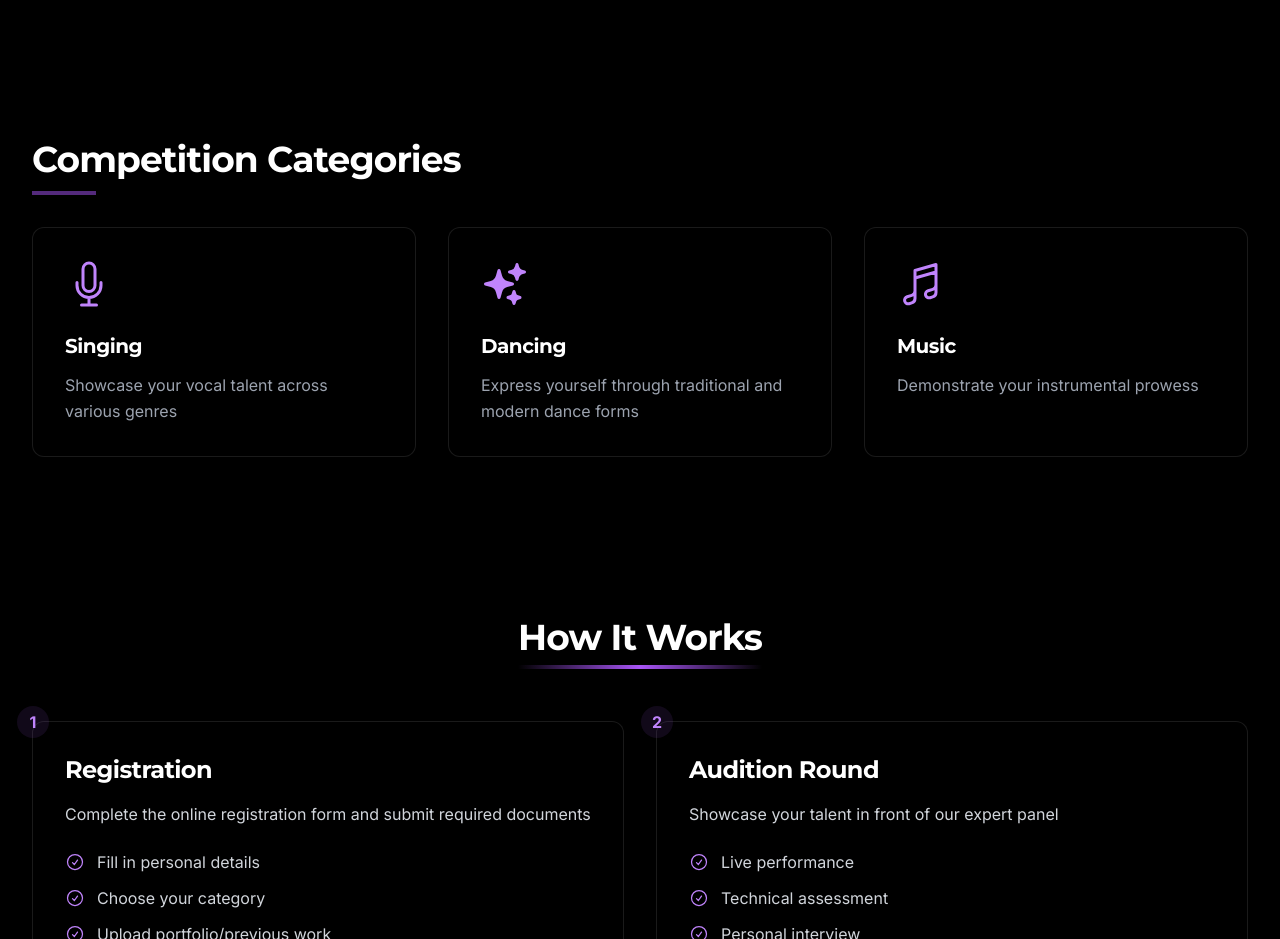
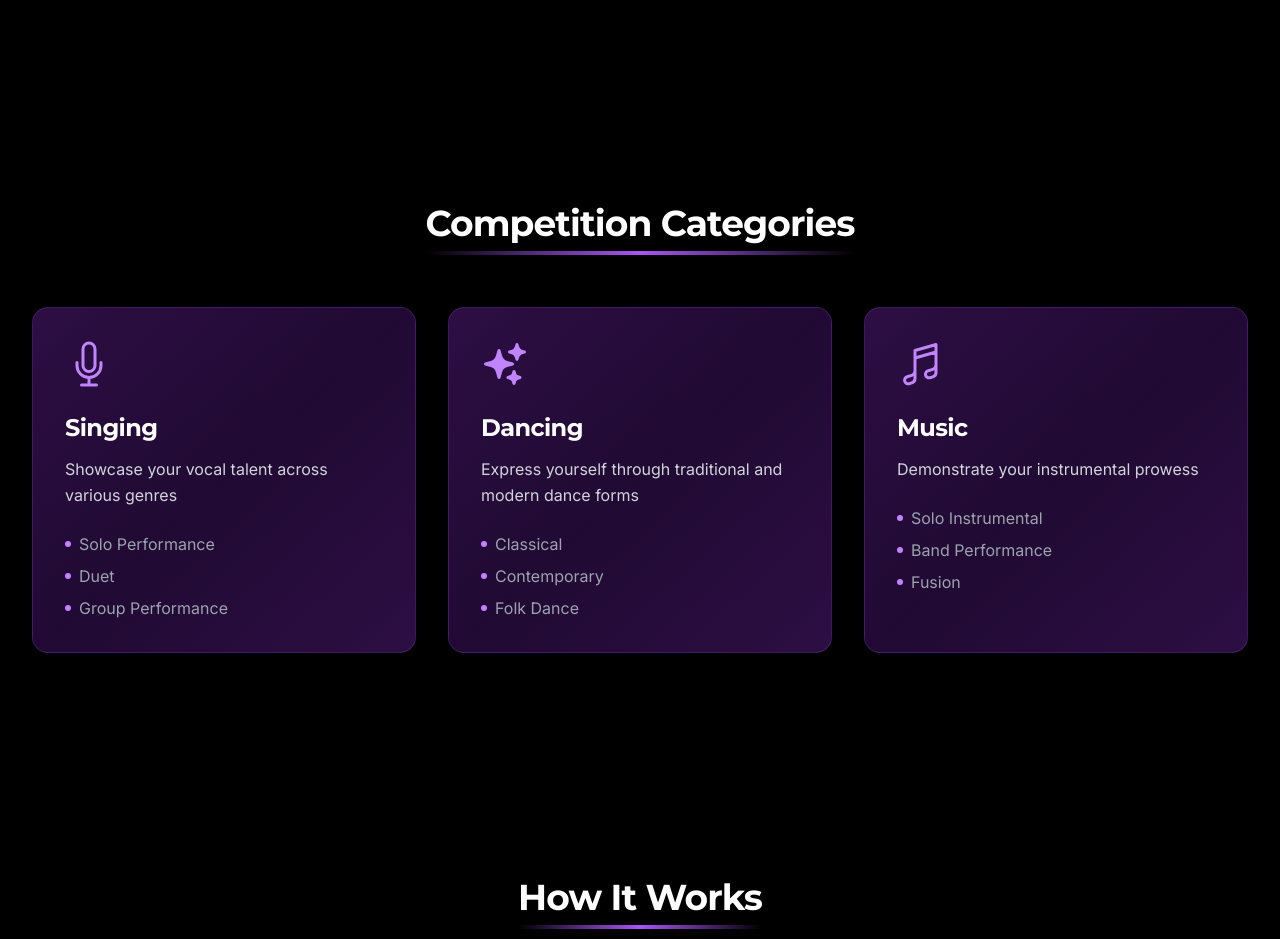
Before and after one commit to sandeshshrestha77/Sikkim-Rising-Star, a Next.js app: page / in a window 1280 px wide. Shown: the part 1460-2399 px from the top of the page. Built offline with nearby package versions, Linux system fonts and the light colour scheme.

Commit message:
Assistant checkpoint: Update competition categories with modern styling
Assistant generated file changes:
- app/components/home/Categories.tsx: Update competition categories with modern styling

---

User prompt:

you missed competion category

```diff
--- a/app/components/home/Categories.tsx
+++ b/app/components/home/Categories.tsx
@@ -1,40 +1,55 @@
+
 import { MicrophoneIcon, MusicalNoteIcon } from '@heroicons/react/24/outline';
 import { SparklesIcon } from '@heroicons/react/24/solid';
+import Section from '../ui/Section';
 
 const categories = [
   {
     title: 'Singing',
     description: 'Showcase your vocal talent across various genres',
-    icon: MicrophoneIcon
+    icon: MicrophoneIcon,
+    features: ['Solo Performance', 'Duet', 'Group Performance']
   },
   {
     title: 'Dancing',
     description: 'Express yourself through traditional and modern dance forms',
-    icon: SparklesIcon
+    icon: SparklesIcon,
+    features: ['Classical', 'Contemporary', 'Folk Dance']
   },
   {
     title: 'Music',
     description: 'Demonstrate your instrumental prowess',
-    icon: MusicalNoteIcon
+    icon: MusicalNoteIcon,
+    features: ['Solo Instrumental', 'Band Performance', 'Fusion']
   }
 ];
 
 export default function Categories() {
   return (
-    <div className="mb-24">
-      <h2 className="section-title">Competition Categories</h2>
+    <Section title="Competition Categories" className="mb-24">
       <div className="grid grid-cols-1 md:grid-cols-3 gap-8">
         {categories.map((category) => {
           const Icon = category.icon;
           return (
-            <div key={category.title} className="card group hover:bg-white/5">
+            <div key={category.title}
+              className="relative group p-8 rounded-2xl bg-gradient-to-br from-purple-900/50 via-purple-800/30 to-purple-900/50 border border-purple-500/20 hover:border-purple-500/40 transition-all duration-300 backdrop-blur-sm hover:scale-[1.02]"
+            >
+              <div className="absolute inset-0 bg-purple-500/5 opacity-0 group-hover:opacity-100 transition-opacity rounded-2xl" />
               <Icon className="w-12 h-12 text-purple-400 mb-6 group-hover:scale-110 transition-transform" />
-              <h4 className="text-xl font-display font-bold text-white mb-3">{category.title}</h4>
-              <p className="text-gray-400 leading-relaxed">{category.description}</p>
+              <h4 className="text-2xl font-bold text-white mb-3">{category.title}</h4>
+              <p className="text-gray-300 leading-relaxed mb-6">{category.description}</p>
+              <ul className="space-y-2">
+                {category.features.map((feature) => (
+                  <li key={feature} className="flex items-center gap-2 text-gray-400">
+                    <div className="w-1.5 h-1.5 rounded-full bg-purple-400" />
+                    <span>{feature}</span>
+                  </li>
+                ))}
+              </ul>
             </div>
           );
         })}
       </div>
-    </div>
+    </Section>
   );
 }
```
